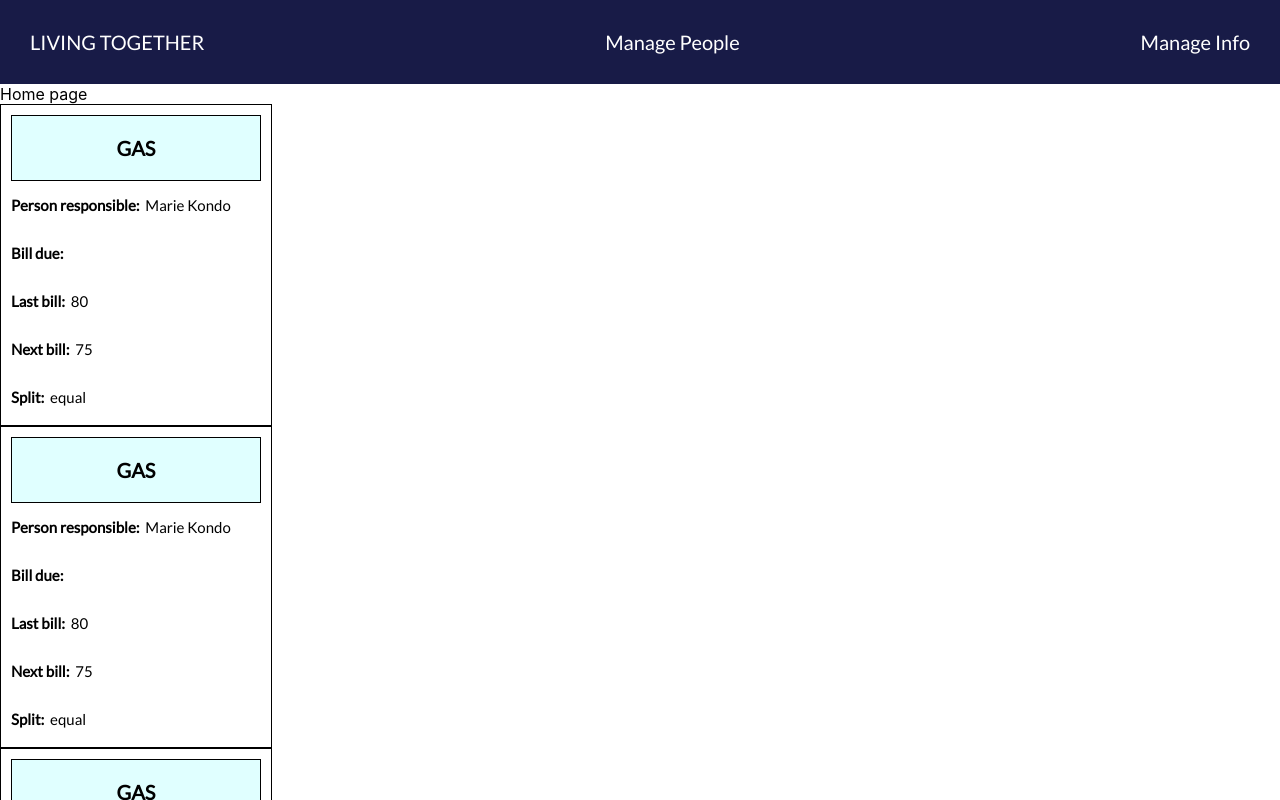
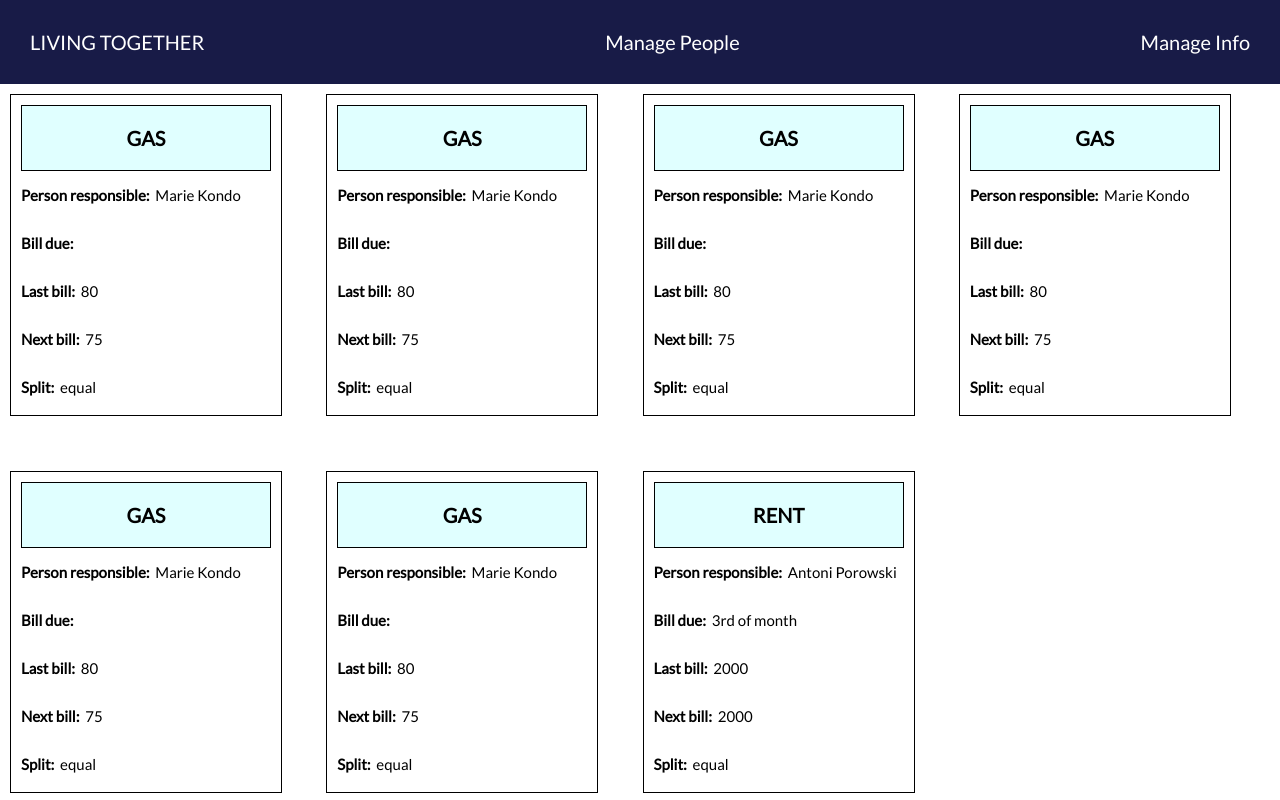
Before and after one commit to mng16/living-together-web, a React (Create React App) app: page / in a window 1280 px wide. Shown: the top 800 px of the page. Built offline with nearby package versions, Linux system fonts and the light colour scheme.

Commit message:
cards now in basic grid format

```diff
--- a/src/components/Home/Home.jsx
+++ b/src/components/Home/Home.jsx
@@ -2,6 +2,7 @@ import React, { Component } from 'react';
 import InfoCard from '../InfoCard/InfoCard';
 // import mockHomeData from '../../mocks/mockHomeData';
 import InfoCardGroup from '../InfoCardGroup/InfoCardGroup';
+import './home.scss';
 
 const mockHomeData = [
     {
@@ -87,10 +88,9 @@ class Home extends Component {
 
     render() {
         return (
-            <div>
-                Home page
+            <main className = "home-main">
                 <InfoCardGroup houseData = {mockHomeData} />
-            </div>
+            </main>
         );
     }
 }
--- /dev/null
+++ b/src/components/Home/home.scss
@@ -0,0 +1,4 @@
+.home-main {
+    display: flex;
+    align-content: center;
+}
--- a/src/components/InfoCard/info-card.scss
+++ b/src/components/InfoCard/info-card.scss
@@ -3,7 +3,7 @@
 .info-card {
     font-family: $font-lato;
     border: $black 1px solid;
-    width: 250px;
+    width: $card-width;
     padding: 10px;
     font-size: 15px;
     height: 300px;
--- a/src/components/InfoCardGroup/InfoCardGroup.jsx
+++ b/src/components/InfoCardGroup/InfoCardGroup.jsx
@@ -1,9 +1,15 @@
 import React from 'react';
 import InfoCard from '../InfoCard/InfoCard';
+import './info-card-group.scss';
 
-const CardGroup = ({ houseData }) => houseData.map((data) => (
+const CardGroupContents = ({ houseData }) => houseData.map((data) => (
     <InfoCard houseData = {data} />
     )
 );
 
+const CardGroup = ({houseData}) =>
+    <section className = "card-group">
+        <CardGroupContents houseData = {houseData} />
+    </section>
+
 export default CardGroup;
--- a/src/components/InfoCardGroup/info-card-group.scss
+++ b/src/components/InfoCardGroup/info-card-group.scss
@@ -0,0 +1,10 @@
+@import '../../global-styles.scss';
+
+.card-group {
+    width: 100%;
+    display: grid;
+    grid-template-columns: repeat(auto-fill, minmax($card-width, 1fr));
+    row-gap: 55px;
+    column-gap: 5px;
+    padding: 10px 10px 10px 10px;
+}
--- a/src/global-styles.scss
+++ b/src/global-styles.scss
@@ -4,3 +4,4 @@ $black: #000000;
 $dark-blue: #181b47;
 $white: #ffffff;
 $font-lato: 'Lato', sans-serif;
+$card-width: 250px;
```
